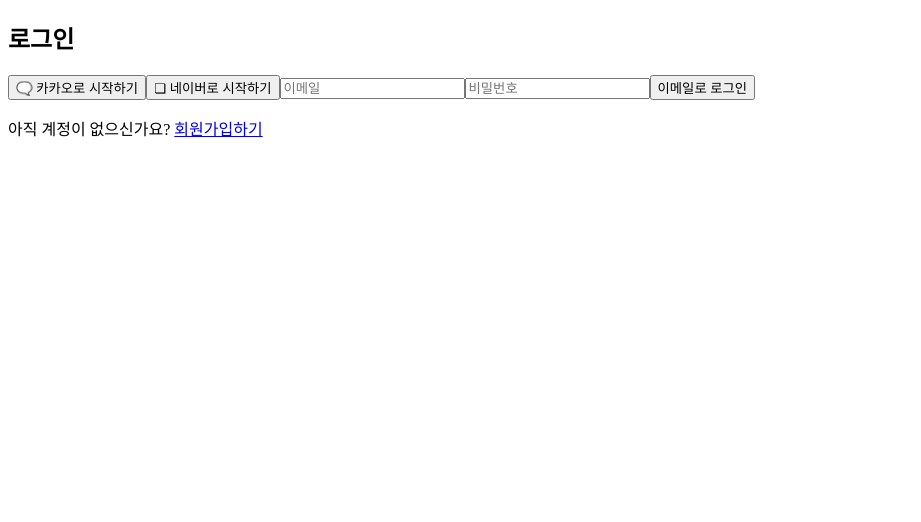
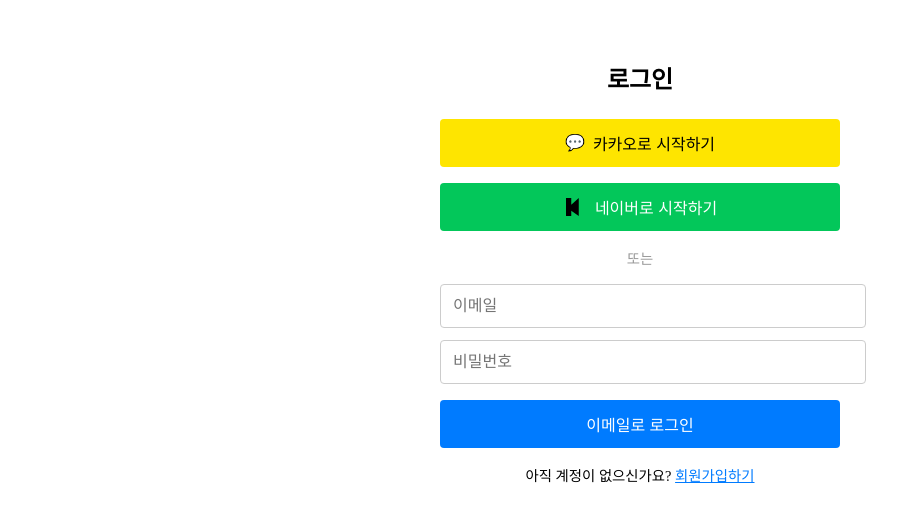
Before and after one commit to manlounge/manlounge-web, a Next.js app: page /login in a window 1280 px wide. Shown: the top 522 px of the page, without its empty margins (0-921 px from the left). Built offline with nearby package versions, Linux system fonts and the light colour scheme; no server answers.

Commit message:
Update login.tsx

```diff
--- a/pages/login.tsx
+++ b/pages/login.tsx
@@ -6,15 +6,15 @@
 
 export default function Login() {
   const router = useRouter();
-  const [email, setEmail]       = useState("");
+  const [email, setEmail] = useState("");
   const [password, setPassword] = useState("");
-  const [init, setInit]         = useState(true);
+  const [initializing, setInitializing] = useState(true);
 
   // 이미 로그인된 상태면 홈으로
   useEffect(() => {
     const unsub = onAuthStateChanged(auth, (user) => {
       if (user) router.replace("/");
-      else setInit(false);
+      else setInitializing(false);
     });
     return () => unsub();
   }, [router]);
@@ -28,32 +28,81 @@
     }
   };
 
-  const handleSocial = (url: string) => {
-    window.location.href = url;
+  const handleSocial = (path: string) => {
+    window.location.href = path;
   };
 
-  if (init) return <p className="text-center py-4">로딩 중...</p>;
+  if (initializing) return <p>로딩 중...</p>;
 
   return (
-    <div className="max-w-md mx-auto p-6">
-      <h2 className="text-2xl font-bold mb-6 text-center">로그인</h2>
+    <div
+      style={{
+        padding: "2rem",
+        maxWidth: "400px",
+        margin: "auto",
+        textAlign: "center",
+      }}
+    >
+      <h2 style={{ marginBottom: "1.5rem" }}>로그인</h2>
 
-      {/* 카카오 로그인 */}
+      {/* 카카오 버튼 */}
       <button
-        className="w-full py-3 mb-4 bg-[#FEE500] text-black rounded-md"
         onClick={() => handleSocial("/api/auth/kakao")}
+        style={{
+          width: "100%",
+          padding: "0.75rem",
+          background: "#FEE500",
+          color: "#000",
+          border: "none",
+          borderRadius: "4px",
+          marginBottom: "1rem",
+          display: "flex",
+          alignItems: "center",
+          justifyContent: "center",
+          fontSize: "1rem",
+          cursor: "pointer",
+        }}
       >
-        🗨️ 카카오로 시작하기
+        <span style={{ marginRight: "0.5rem" }}>💬</span>
+        카카오로 시작하기
       </button>
 
-      {/* 네이버 로그인 */}
+      {/* 네이버 버튼 */}
       <button
-        className="w-full py-3 mb-6 bg-green-600 text-white rounded-md flex items-center justify-center"
         onClick={() => handleSocial("/api/auth/naver")}
+        style={{
+          width: "100%",
+          padding: "0.75rem",
+          background: "#03C75A",
+          color: "#fff",
+          border: "none",
+          borderRadius: "4px",
+          marginBottom: "1rem",
+          display: "flex",
+          alignItems: "center",
+          justifyContent: "center",
+          fontSize: "1rem",
+          cursor: "pointer",
+        }}
       >
-        {/* SVG 아이콘 파일 준비 후 <img src="/icons/naver-logo.svg" ... /> 로 대체 */}
-        ❏ 네이버로 시작하기
+        <img
+          src="/icons/naver-logo.svg"
+          alt="Naver"
+          style={{ width: "24px", height: "24px", marginRight: "0.5rem" }}
+        />
+        네이버로 시작하기
       </button>
+
+      {/* 구분선 */}
+      <div
+        style={{
+          margin: "1rem 0",
+          color: "#999",
+          fontSize: "0.9rem",
+        }}
+      >
+        또는
+      </div>
 
       {/* 이메일 로그인 폼 */}
       <input
@@ -61,26 +110,48 @@
         placeholder="이메일"
         value={email}
         onChange={(e) => setEmail(e.target.value)}
-        className="w-full p-3 mb-4 border rounded"
+        style={{
+          width: "100%",
+          padding: "0.75rem",
+          marginBottom: "0.75rem",
+          border: "1px solid #ccc",
+          borderRadius: "4px",
+          fontSize: "1rem",
+        }}
       />
       <input
         type="password"
         placeholder="비밀번호"
         value={password}
         onChange={(e) => setPassword(e.target.value)}
-        className="w-full p-3 mb-6 border rounded"
+        style={{
+          width: "100%",
+          padding: "0.75rem",
+          marginBottom: "1rem",
+          border: "1px solid #ccc",
+          borderRadius: "4px",
+          fontSize: "1rem",
+        }}
       />
-
       <button
-        className="w-full py-3 mb-4 bg-blue-600 text-white rounded-md"
         onClick={handleEmailLogin}
+        style={{
+          width: "100%",
+          padding: "0.75rem",
+          background: "#007BFF",
+          color: "#fff",
+          border: "none",
+          borderRadius: "4px",
+          fontSize: "1rem",
+          cursor: "pointer",
+        }}
       >
         이메일로 로그인
       </button>
 
-      <p className="text-center">
+      <p style={{ marginTop: "1rem", fontSize: "0.9rem" }}>
         아직 계정이 없으신가요?{" "}
-        <a href="/signup" className="text-blue-600 hover:underline">
+        <a href="/signup" style={{ color: "#007BFF" }}>
           회원가입하기
         </a>
       </p>
```
